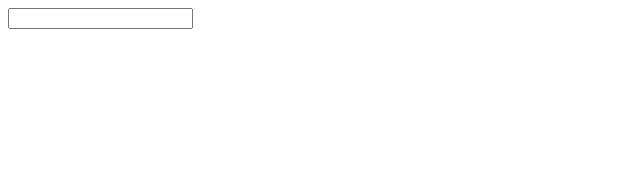
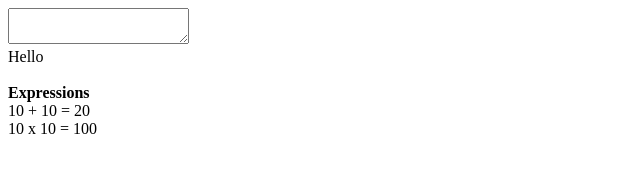
Before and after one commit to thewahome-zz/codedamn, a plain HTML site: page index.html in a window 1280 px wide. Shown: the whole page, without its empty margins (0-640 px from the left). Drawn offline with Linux system fonts and the light colour scheme.

Commit message:
Chapter 5. Introduction to expressions

```diff
--- a/index.html
+++ b/index.html
@@ -5,7 +5,11 @@
 	<script type="text/javascript" src="js/angular/angular.min.js"></script>
 </head>
 <body>
-	<input type="text" ng-model="name">
-	<div ng-bind="name"></div>
+	<textarea ng-model="name"></textarea>
+	<div>Hello {{name}}</div>
+
+	<div><br><b>Expressions</b></div>
+	<div>10 + 10 = {{10+10}}</div>
+	<div>10 x 10 = {{10*10}}</div>
 </body>
 </html>
```
